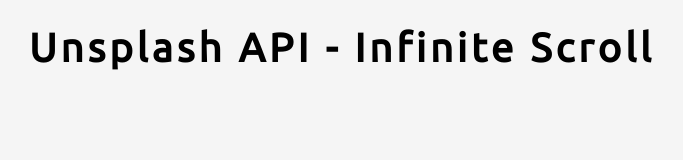
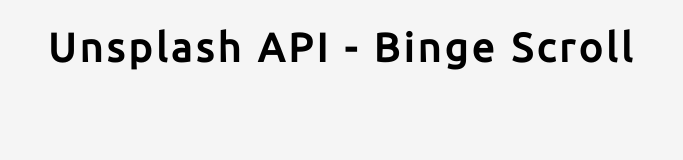
Before and after one commit to ShaineTsou/infinite-scroll, a plain HTML site: page index.html in a window 1280 px wide. Shown: the whole page, without its empty margins (298-981 px from the left). Drawn offline with Linux system fonts and the light colour scheme.

Commit message:
changed title

```diff
--- a/index.html
+++ b/index.html
@@ -4,7 +4,7 @@
   <meta charset="UTF-8">
   <meta http-equiv="X-UA-Compatible" content="IE=edge">
   <meta name="viewport" content="width=device-width, initial-scale=1.0">
-  <title>Infinite Scroll</title>
+  <title>Binge Scroll</title>
   <link rel="apple-touch-icon" sizes="180x180" href="./assets/icons/apple-touch-icon.png">
   <link rel="icon" type="image/png" sizes="32x32" href="./assets/icons/favicon-32x32.png">
   <link rel="icon" type="image/png" sizes="16x16" href="./assets/icons/favicon-16x16.png">
@@ -17,7 +17,7 @@
   <link rel="stylesheet" href="style.css">
 </head>
 <body>
-  <h1>Unsplash API - Infinite Scroll</h1>
+  <h1>Unsplash API - Binge Scroll</h1>
   <!-- Script -->
   <script src="script.js"></script>
 </body>
```
